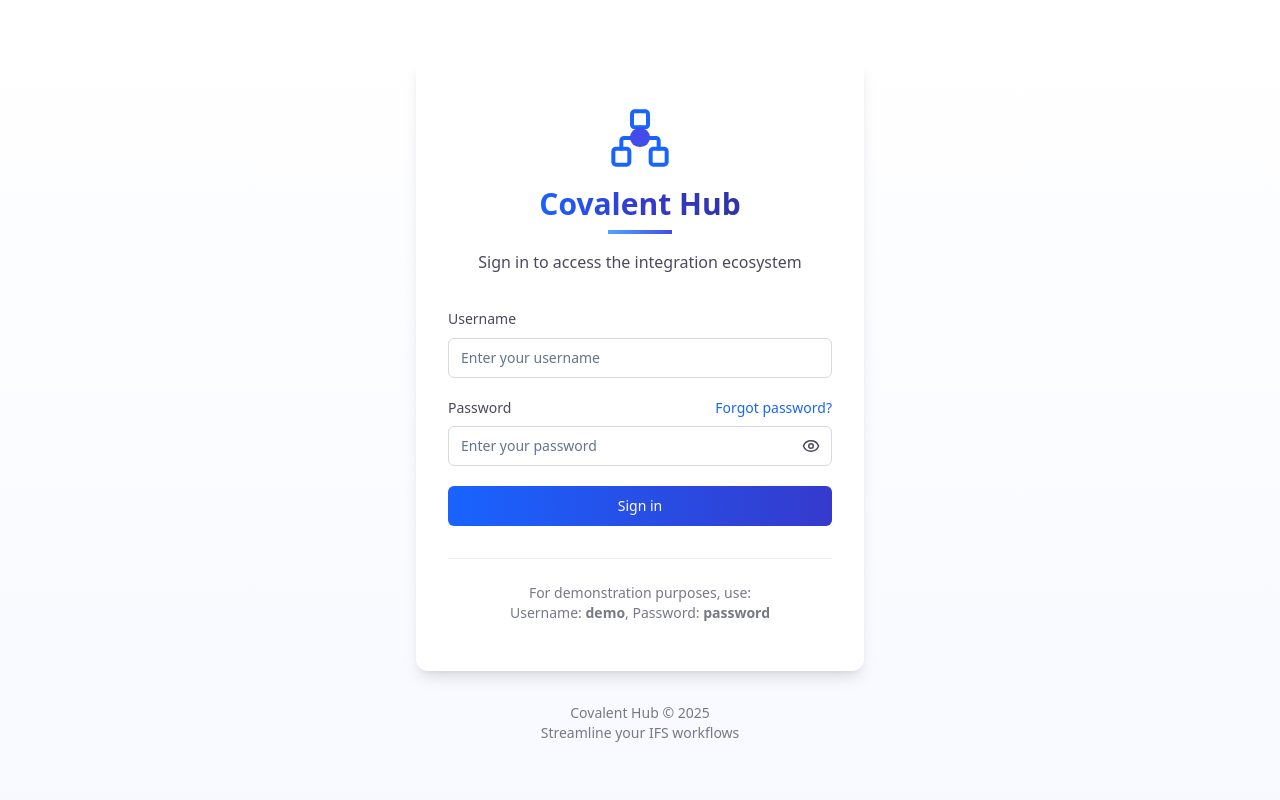
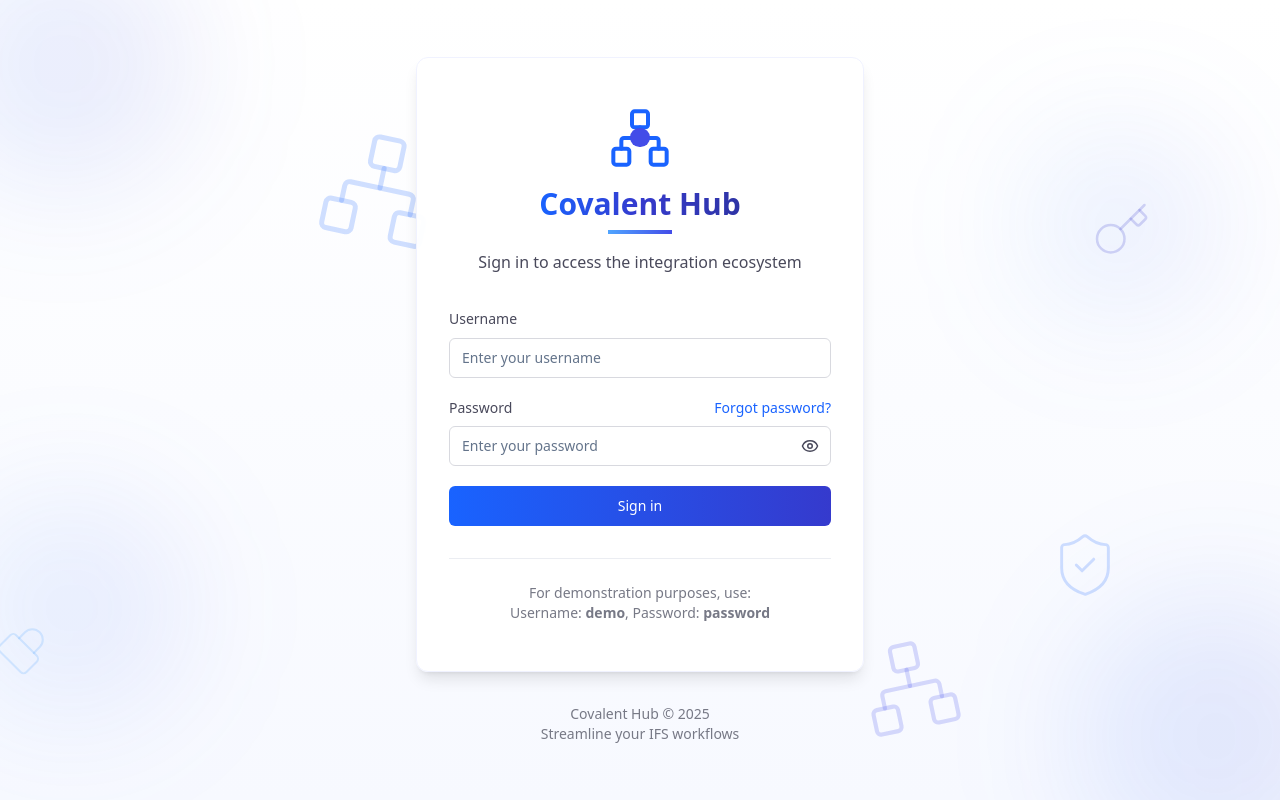
Before and after one commit to charanar/whimsical-workflow-wizard, a React (Vite) app: page /login in a window 1280 px wide. Built offline with nearby package versions, Linux system fonts and the light colour scheme.

Commit message:
Refactor login page styling
Update login page to better reflect brand colors and consider adding vector elements.

```diff
--- a/src/pages/Login.tsx
+++ b/src/pages/Login.tsx
@@ -1,7 +1,7 @@
 
 import React, { useState } from 'react';
 import { useNavigate } from 'react-router-dom';
-import { Eye, EyeOff, AlertCircle } from 'lucide-react';
+import { Eye, EyeOff, Network, Lock, Key, ShieldCheck } from 'lucide-react';
 import CovalentHubLogo from '@/components/logos/CovalentHubLogo';
 import { Button } from '@/components/ui/button';
 import { Input } from '@/components/ui/input';
@@ -48,7 +48,32 @@ const Login = () => {
 
   return (
     <div className="min-h-screen flex flex-col items-center justify-center bg-gradient-to-b from-white to-[#f7f9ff]">
-      <div className="w-full max-w-md px-8 py-12 bg-white rounded-xl shadow-lg">
+      {/* Decorative vector elements */}
+      <div className="fixed top-0 left-0 w-full h-full overflow-hidden pointer-events-none z-0">
+        <div className="absolute -left-16 -top-16 w-64 h-64 rounded-full bg-gradient-to-r from-[#1963ff]/10 to-[#353acd]/10 blur-3xl" />
+        <div className="absolute right-16 top-32 w-48 h-48 rounded-full bg-gradient-to-r from-[#50a5ff]/10 to-[#434ce8]/10 blur-3xl" />
+        <div className="absolute bottom-20 -left-10 w-56 h-56 rounded-full bg-gradient-to-r from-[#50a5ff]/10 to-[#434ce8]/10 blur-3xl" />
+        <div className="absolute -right-20 -bottom-20 w-72 h-72 rounded-full bg-gradient-to-r from-[#1963ff]/10 to-[#353acd]/10 blur-3xl" />
+
+        {/* Vector decorations - network nodes */}
+        <div className="absolute top-32 left-1/4 text-[#1963ff]/20 transform rotate-12">
+          <Network size={120} strokeWidth={1} />
+        </div>
+        <div className="absolute bottom-16 right-1/4 text-[#434ce8]/20 transform -rotate-12">
+          <Network size={100} strokeWidth={1} />
+        </div>
+        <div className="absolute bottom-32 left-1/5 text-[#50a5ff]/20 transform rotate-45">
+          <Lock size={50} strokeWidth={1} />
+        </div>
+        <div className="absolute top-1/4 right-32 text-[#353acd]/20 transform -rotate-15">
+          <Key size={60} strokeWidth={1} />
+        </div>
+        <div className="absolute bottom-1/4 right-40 text-[#1963ff]/20 transform rotate-30">
+          <ShieldCheck size={70} strokeWidth={1} />
+        </div>
+      </div>
+
+      <div className="w-full max-w-md px-8 py-12 bg-white/90 backdrop-blur-md rounded-xl shadow-lg relative z-10 border border-[#f0f2ff]">
         <div className="flex flex-col items-center mb-8">
           <CovalentHubLogo size={64} className="mb-4" />
           <h1 className="text-3xl font-bold bg-gradient-to-r from-[#1963ff] via-[#353acd] to-[#2e34a5] text-transparent bg-clip-text">
@@ -122,7 +147,7 @@ const Login = () => {
         </div>
       </div>
 
-      <div className="mt-8 text-center">
+      <div className="mt-8 text-center relative z-10">
         <p className="text-sm text-[#777986]">Covalent Hub © {new Date().getFullYear()}</p>
         <p className="text-sm text-[#777986]">Streamline your IFS workflows</p>
       </div>
```
